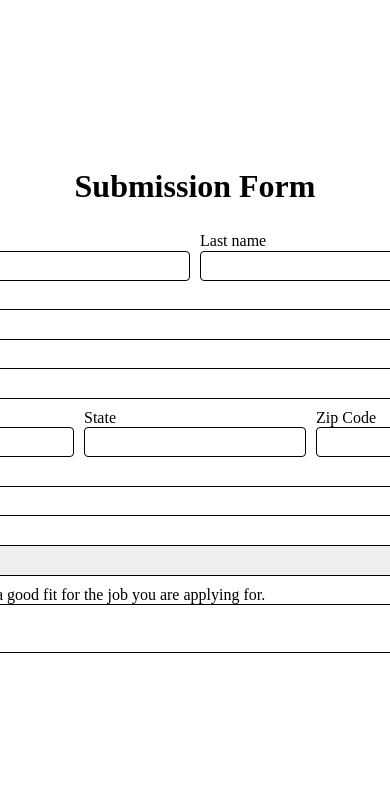
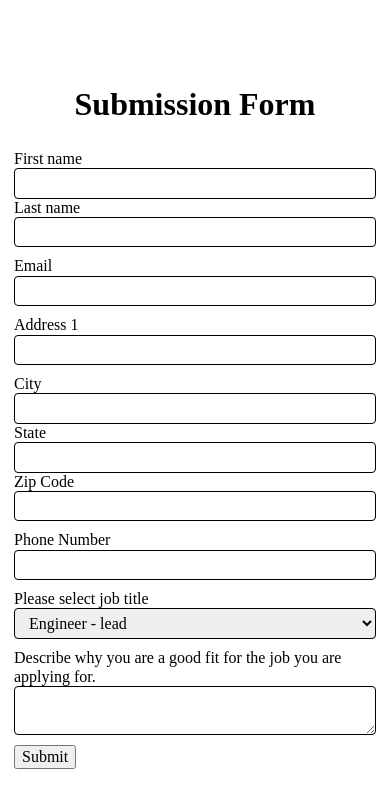
Before and after one commit to kborisov00/interlage-task, a React (Create React App) app in the folder front-end/: page / in a window 390 px wide. Shown: the top 808 px of the page. Built offline with nearby package versions, Linux system fonts and the light colour scheme; no server answers.

Commit message:
feat: responsive styles

```diff
--- a/front-end/src/components/form-factory/components/form-row/form-row.tsx
+++ b/front-end/src/components/form-factory/components/form-row/form-row.tsx
@@ -5,10 +5,15 @@ import { FormRowProps } from "./form-row.interface";
 
 const StyledRow = styled.div`
   display: flex;
+  flex-direction: column;
   width: 100%;
 
   & > *:not(:last-child) {
     margin-right: 10px;
+  }
+
+  @media (min-width: 800px) {
+    flex-direction: row;
   }
 `;
 
```
